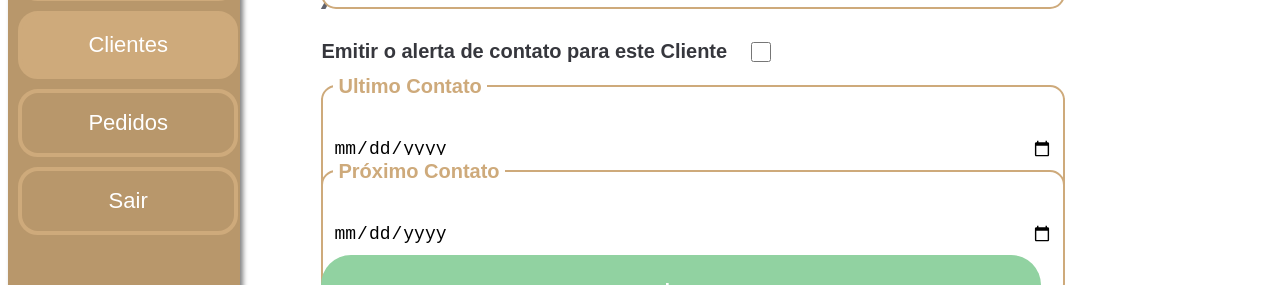
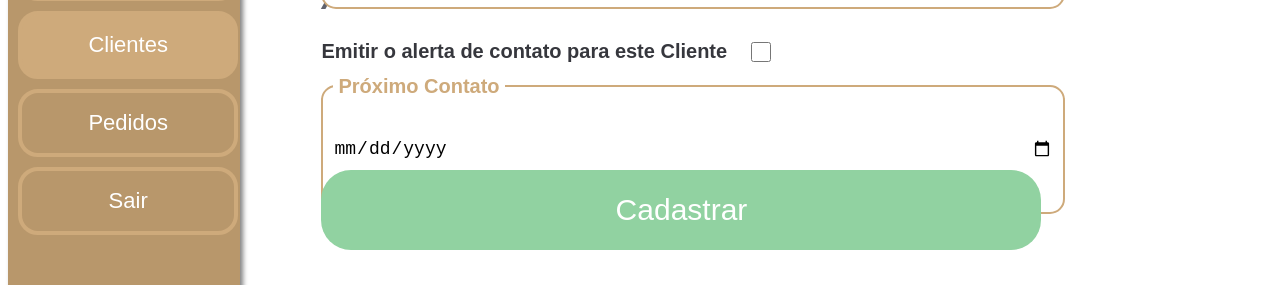
Before and after one commit to Vini7Dev/PI-Plan, a React (Create React App) app in the folder frontend/: page /client-data in a window 1280 px wide. Shown: the part 411-696 px from the top of the page. Built offline with nearby package versions, Linux system fonts and the light colour scheme.

Commit message:
update forms

```diff
--- a/frontend/src/pages/ClientData/index.tsx
+++ b/frontend/src/pages/ClientData/index.tsx
@@ -194,14 +194,6 @@ const ClientData: React.FC = () =>{
           />
 
           <Input
-          label="Ultimo Contato"
-          placeholder="Informe a data do Ultimo Contato"
-          type="date"
-          onChange={(e) => setLastContact(e.target.value)}
-          defaultValue={lastContact}
-          />
-
-          <Input
           label="Próximo Contato"
           placeholder="Informe a data do Próximo Contato"
           type="date"
--- a/frontend/src/pages/OrderData/index.tsx
+++ b/frontend/src/pages/OrderData/index.tsx
@@ -165,6 +165,7 @@ const OrderData: React.FC = () => {
             value={actualStatus}
             onChange={(e) => setActualStatus(Number(e.target.value))}
           />
+
           <Select
             label="Processo Atual"
             options={[
```
